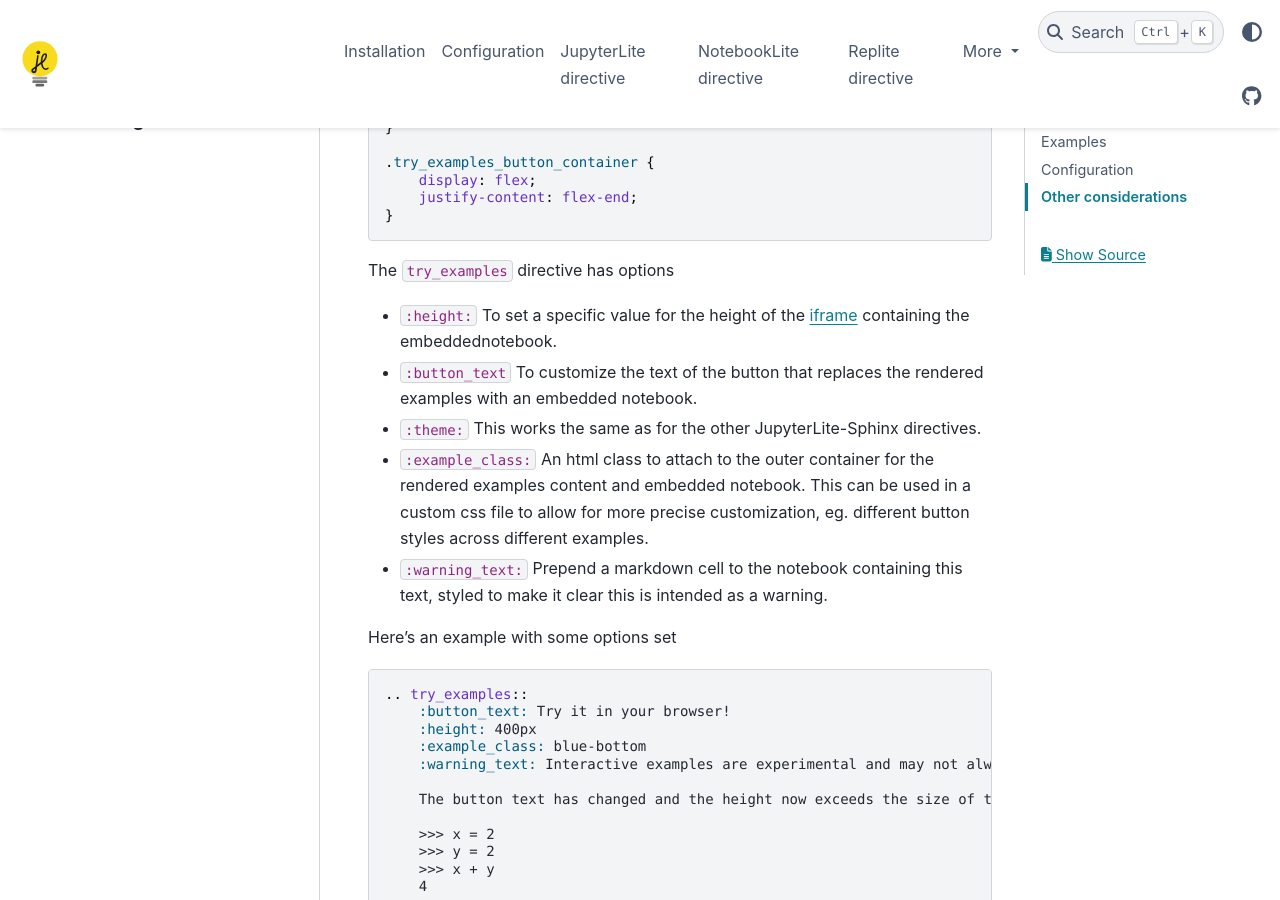
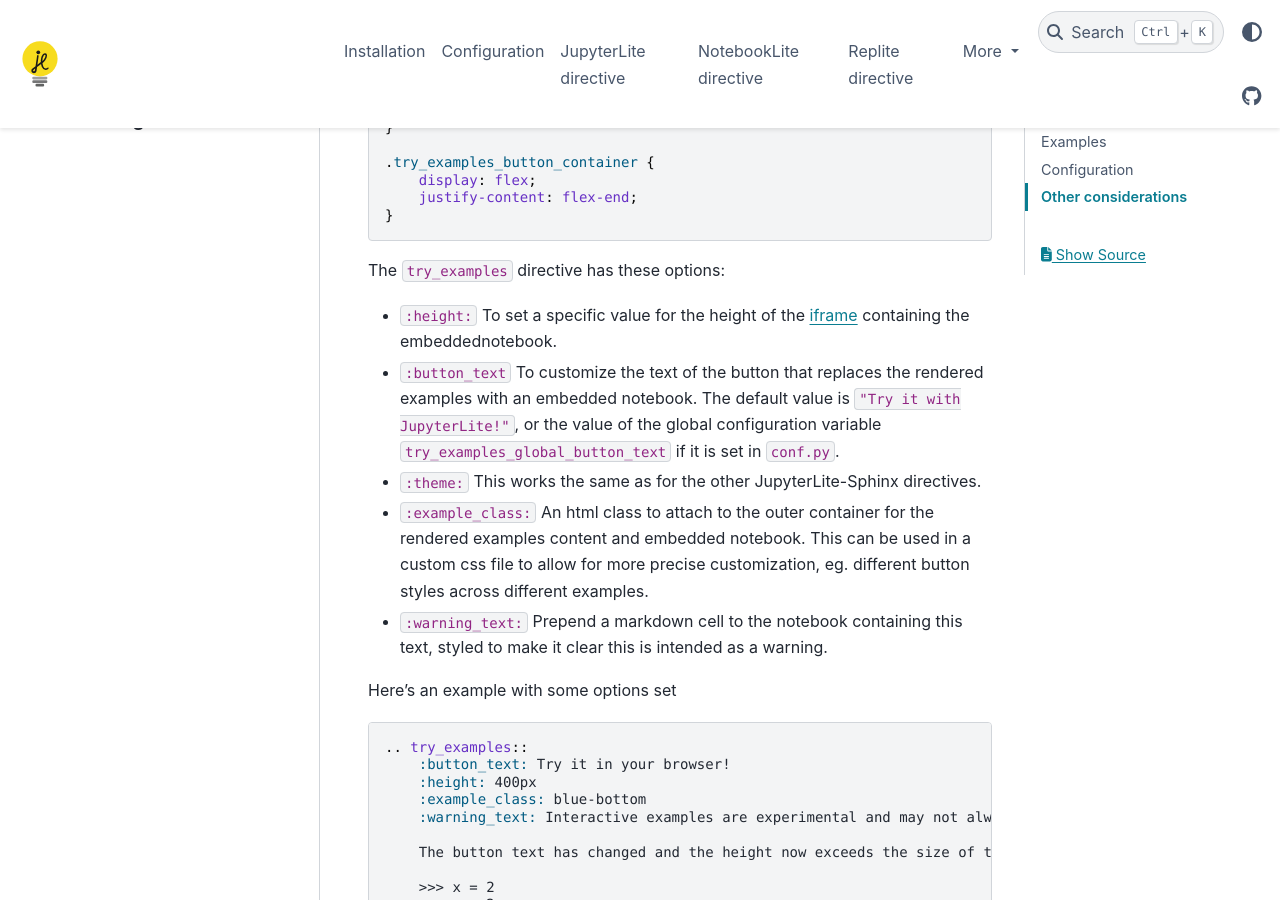
Before and after one commit to jupyterlite/jupyterlite-sphinx, a Sphinx documentation site: the page built from docs/directives/try_examples.md, in a window 1280 px wide and 900 px high, scrolled down 1888 px. Built offline with Sphinx 7.4.7 and the PyData theme 0.15.4, drawn with Linux system fonts in a browser that asks for light colours; some of the changed text lies outside the part shown.

Commit message:
State default `:button_text` value if not provided

````diff
--- a/docs/directives/try_examples.md
+++ b/docs/directives/try_examples.md
@@ -116,9 +116,10 @@ positioning of the button. The css for the example above is
 ```
 
 
-The `try_examples` directive has options
+The `try_examples` directive has these options:
+
 * `:height:` To set a specific value for the height of the [iframe](https://developer.mozilla.org/en-US/docs/Web/HTML/Element/iframe) containing the embeddednotebook.
-* `:button_text` To customize the text of the button that replaces the rendered examples with an embedded notebook.
+* `:button_text` To customize the text of the button that replaces the rendered examples with an embedded notebook. The default value is `"Try it with JupyterLite!"`, or the value of the global configuration variable `try_examples_global_button_text` if it is set in `conf.py`.
 * `:theme:` This works the same as for the other JupyterLite-Sphinx directives.
 * `:example_class:` An html class to attach to the outer container for the rendered
 examples content and embedded notebook. This can be used in a custom css file to allow
````
Also changed, not shown: other parts of docs/directives/try_examples.md (+1 -1 lines).
